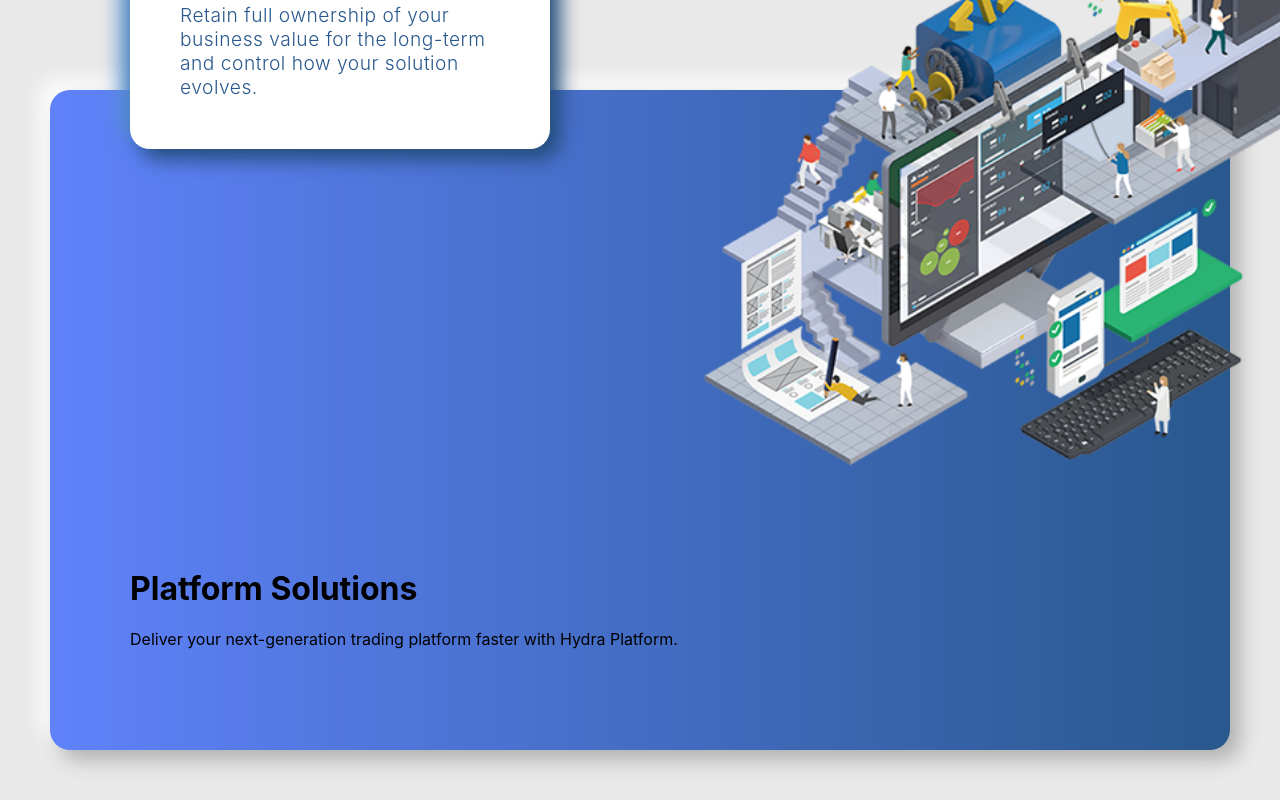
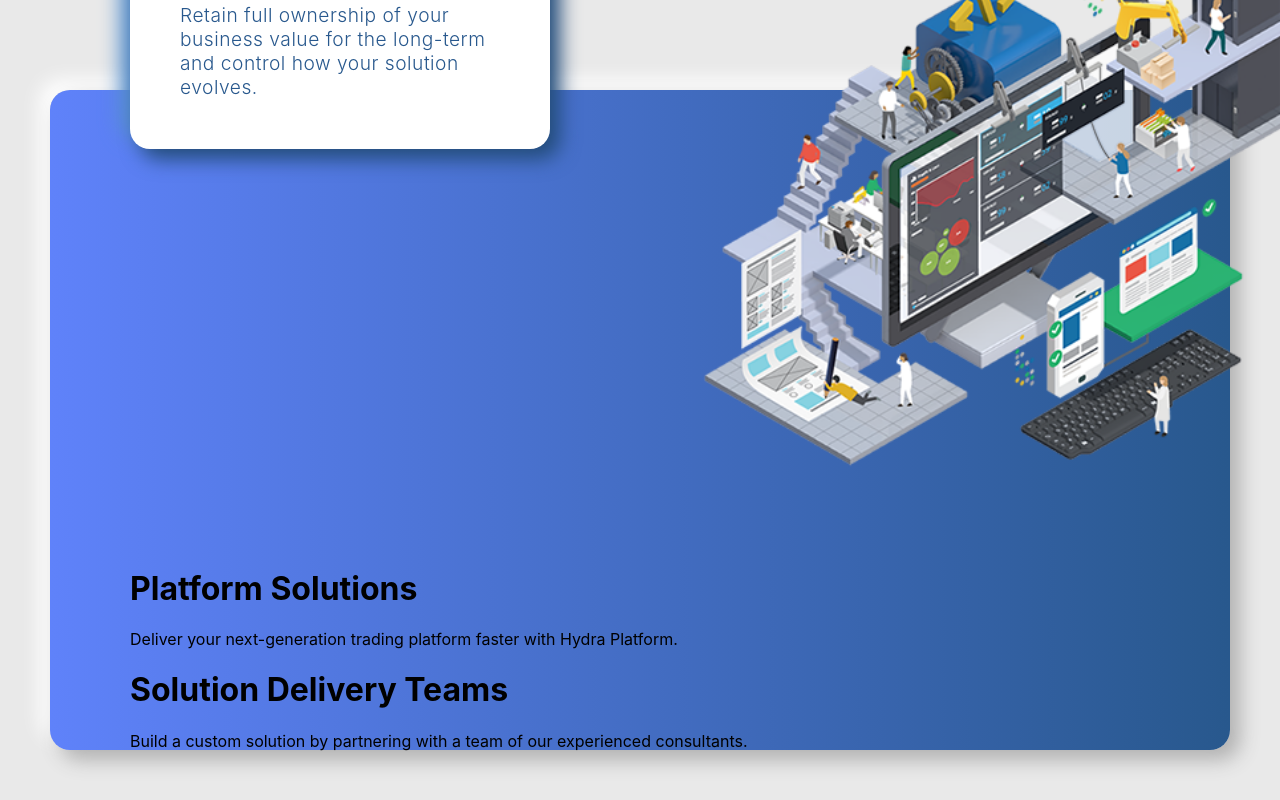
Before and after one commit to MilanP5G/weareadaptive.com, a React (Create React App) app: page / in a window 1280 px wide. Shown: the part 2379-3179 px from the top of the page. Built offline with nearby package versions, Linux system fonts and the light colour scheme.

Commit message:
added h1 and p text for Solution Delivery Teams

```diff
--- a/src/components/main/Main.js
+++ b/src/components/main/Main.js
@@ -82,6 +82,10 @@
           <h1>Platform Solutions</h1>
           <p>Deliver your next-generation trading platform faster with Hydra Platform.</p>
         </div>
+        <div className='origin-solutions-ps'>
+          <h1>Solution Delivery Teams</h1>
+          <p>Build a custom solution by partnering with a team of our experienced consultants.</p>
+        </div>
       </div>
     </div>
   )
```
